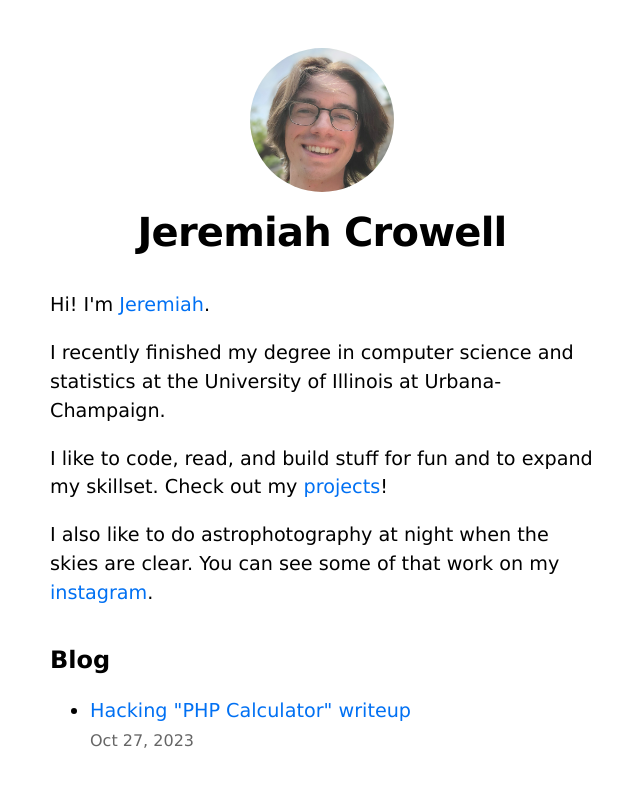
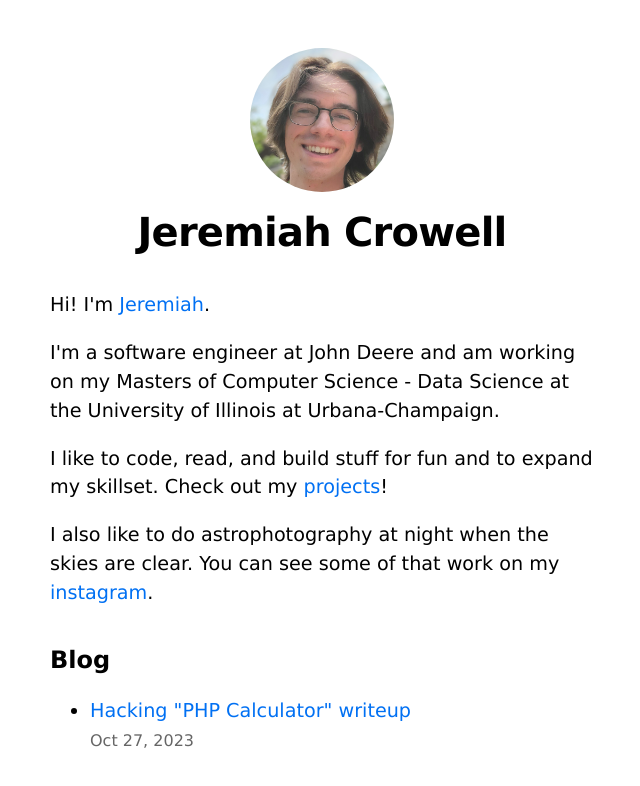
Before and after one commit to jcrowe6/website, a Next.js app: page / in a window 1280 px wide. Shown: the top 786 px of the page, without its empty margins (318-958 px from the left). Built offline with nearby package versions, Linux system fonts and the light colour scheme.

Commit message:
update index

```diff
--- a/pages/index.js
+++ b/pages/index.js
@@ -23,7 +23,7 @@ export default function Home({ allPostsData }) {
       </Head>
       <section className={utilStyles.headingMd}>
         <CycleName />
-        <p>I recently finished my degree in computer science and statistics at the University of Illinois at Urbana-Champaign. </p>
+        <p>I'm a software engineer at John Deere and am working on my Masters of Computer Science - Data Science at the University of Illinois at Urbana-Champaign. </p>
 
         <p> I like to code, read, and build stuff for fun and to expand my skillset. Check out my <Link href="/projects">projects</Link>! </p>
         <p>
```
